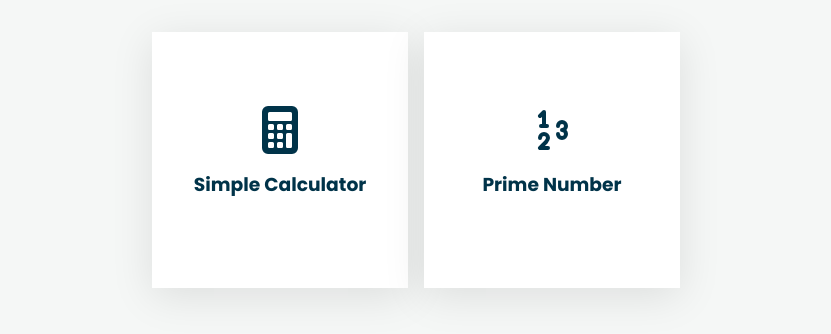
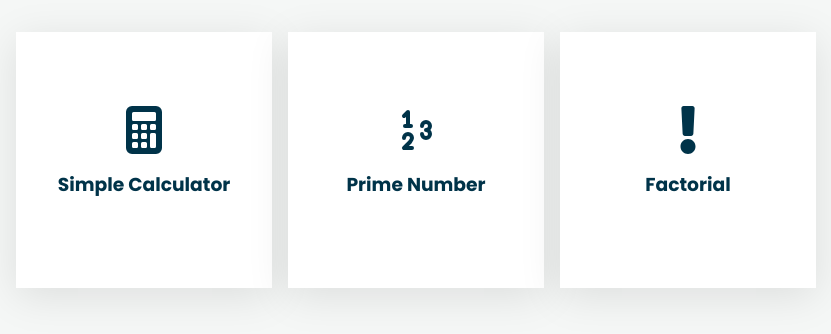
Before and after one commit to werlleyg/mdc-partners-application, a Next.js app: page / in a window 1280 px wide. Shown: the top 334 px of the page, without its empty margins (224-1055 px from the left). Built offline with nearby package versions, Linux system fonts and the light colour scheme.

Commit message:
feat: add factorial card in index page

```diff
--- a/src/pages/index.tsx
+++ b/src/pages/index.tsx
@@ -13,6 +13,7 @@ import { ICard } from "@/dtos/card";
 // icons
 import { BsFillCalculatorFill } from "react-icons/bs";
 import { TbNumbers } from "react-icons/tb";
+import { FaExclamation } from "react-icons/fa";
 
 export default function Home() {
   const [cardData] = useState<ICard[]>([
@@ -25,6 +26,11 @@ export default function Home() {
       title: "Prime Number",
       Icon: TbNumbers,
       link: "/primenumber",
+    },
+    {
+      title: "Factorial",
+      Icon: FaExclamation,
+      link: "/factorial",
     },
   ]);
   return (
```
